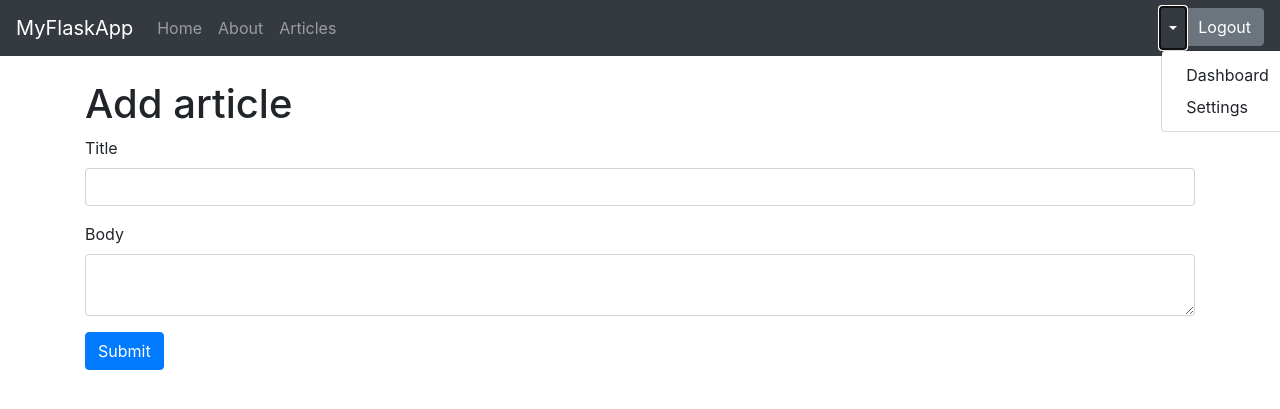
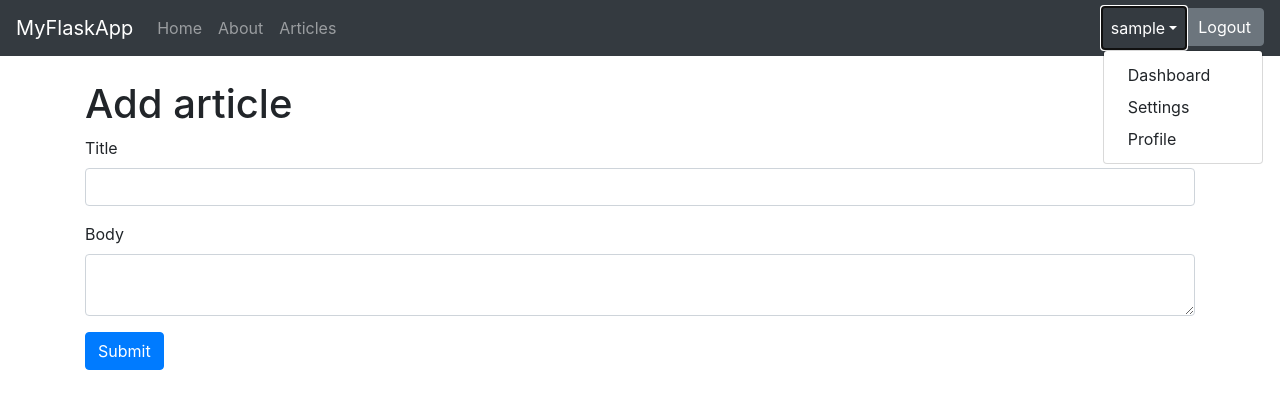
Before and after one commit to kingold5/MyFlaskApp, a Flask app: page /add_article in a window 1280 px wide, after a click that opens the changed part. Shown: the top 409 px of the page. Run offline with Flask 2, Linux system fonts and the light colour scheme; the visitor is signed in with stand-in values (Sample User, id 1); data comes from the database, SQL or seed files in the repository; some libraries are stand-ins or nearby versions.

Commit message:
add profile link in navbar

```diff
--- a/myflask/templates/includes/_navbar.html
+++ b/myflask/templates/includes/_navbar.html
@@ -19,10 +19,11 @@
     <ul class="navbar-nav navbar-right">
         {% if current_user.is_authenticated %}
           <li class="nav-item dropdown">
-            <a class="nav-link dropdown-toggle" href="#" id="dropdown01" data-toggle="dropdown" aria-haspopup="true" aria-expanded="false">{{ session.username }}</a>
+            <a class="nav-link dropdown-toggle" href="#" id="dropdown01" data-toggle="dropdown" aria-haspopup="true" aria-expanded="false">{{ current_user.username }}</a>
             <div class="dropdown-menu" aria-labelledby="dropdown01">
               <a class="dropdown-item" href="/dashboard">Dashboard</a>
               <a class="dropdown-item" href="/settings">Settings</a>
+              <a class="dropdown-item" href="/user/{{ current_user.username }}">Profile</a>
             </div>
           </li>
           <li><a class="btn btn-secondary" href="/logout">Logout</a></li>
```
